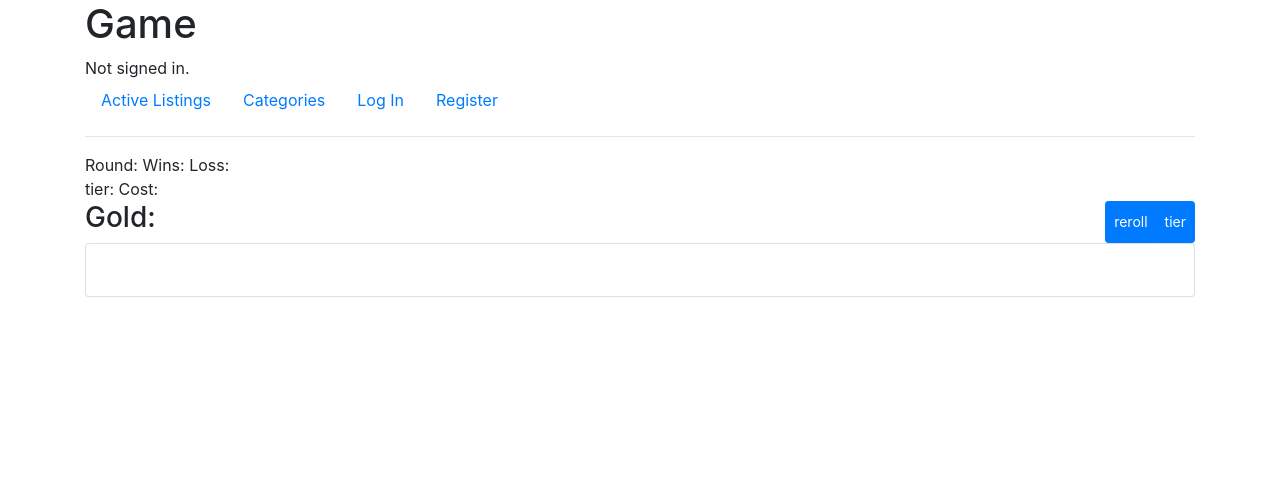
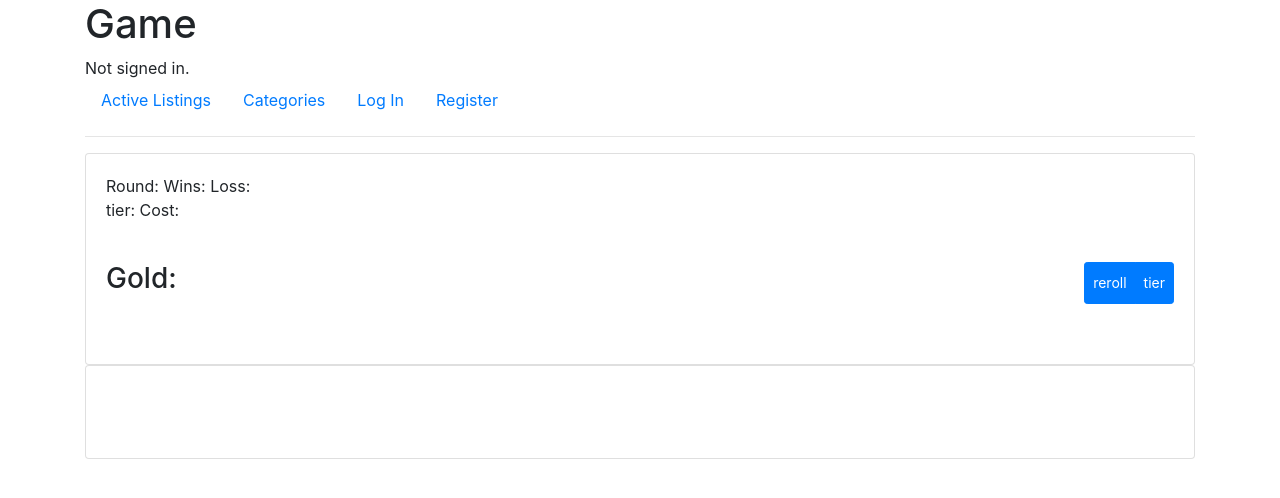
Before and after one commit to JasonAshimine/Unnamed-Auto-Battler, a Django app: page / in a window 1280 px wide. Shown: the top 498 px of the page. Run offline with Django 4.2, Linux system fonts and the light colour scheme; some libraries are stand-ins or nearby versions.

Commit message:
changed formatting to cards

```diff
--- a/main/templates/main/creature.html
+++ b/main/templates/main/creature.html
@@ -1,11 +1,15 @@
-<div class="data card">
+<div class="card">
+    <div class="data">
         <div class="card-body">
             <h5 class="card-title" name="name">{{creature.name}}</h5>
         </div>
     </div>
 
+    <div class="card-body">
         <div class="list row" name="items">
             {% for item in creature.items %}
                 {% include 'main/item.html' with item=item %}
             {% endfor %}
         </div>
+    </div>
+</div>
--- a/main/templates/main/data.html
+++ b/main/templates/main/data.html
@@ -1,10 +1,11 @@
 
+<div class="card">
     <div class="data">
-    <div>
+        <div class="card-body">
             <div>Round: <d name="round">{{data.round}}</d> Wins:<d name="wins">{{data.wins}}</d> Loss:<d name="loss">{{data.loss}}</d></div>
             <div>tier: <d name="tier">{{data.tier}}</d> Cost:<d name="tier_cost">{{data.tier_cost}}</d></div>
         </div>
-    <div class="d-flex justify-content-between">
+        <div class="card-body d-flex justify-content-between">
             <div>
                 <h3>Gold: <d name="gold">{{data.gold}}</d></h3>
             </div>
@@ -13,12 +14,16 @@
                 <button class="btn btn-primary btn-sm" name="reroll" width="50">reroll</button>
                 <button class="btn btn-primary btn-sm" name="buyTier">tier</button>
             </div>
-
         </div>
     </div>
 
+    <div class="card-body">
         <div class="list row" name="store_list">
             {% for item in data.store_list %}
                 {% include 'main/item.html' with item=item buy=True%}
             {% endfor %}
         </div>
+    </div>
+
+
+</div>
--- a/main/templates/main/item.html
+++ b/main/templates/main/item.html
@@ -1,5 +1,5 @@
 
-<div class="col-md-3 col-sm-6" name="item" data-id="{{item.id}}">
+<div class="col-md-3 col-sm-6 p-1" name="item" data-id="{{item.id}}">
     <div class="card" >
         <div class="card-header d-flex justify-content-between">
             <div>
```
Also changed, not shown: db.sqlite3. Lines whose indentation alone changed are shown as unchanged.
